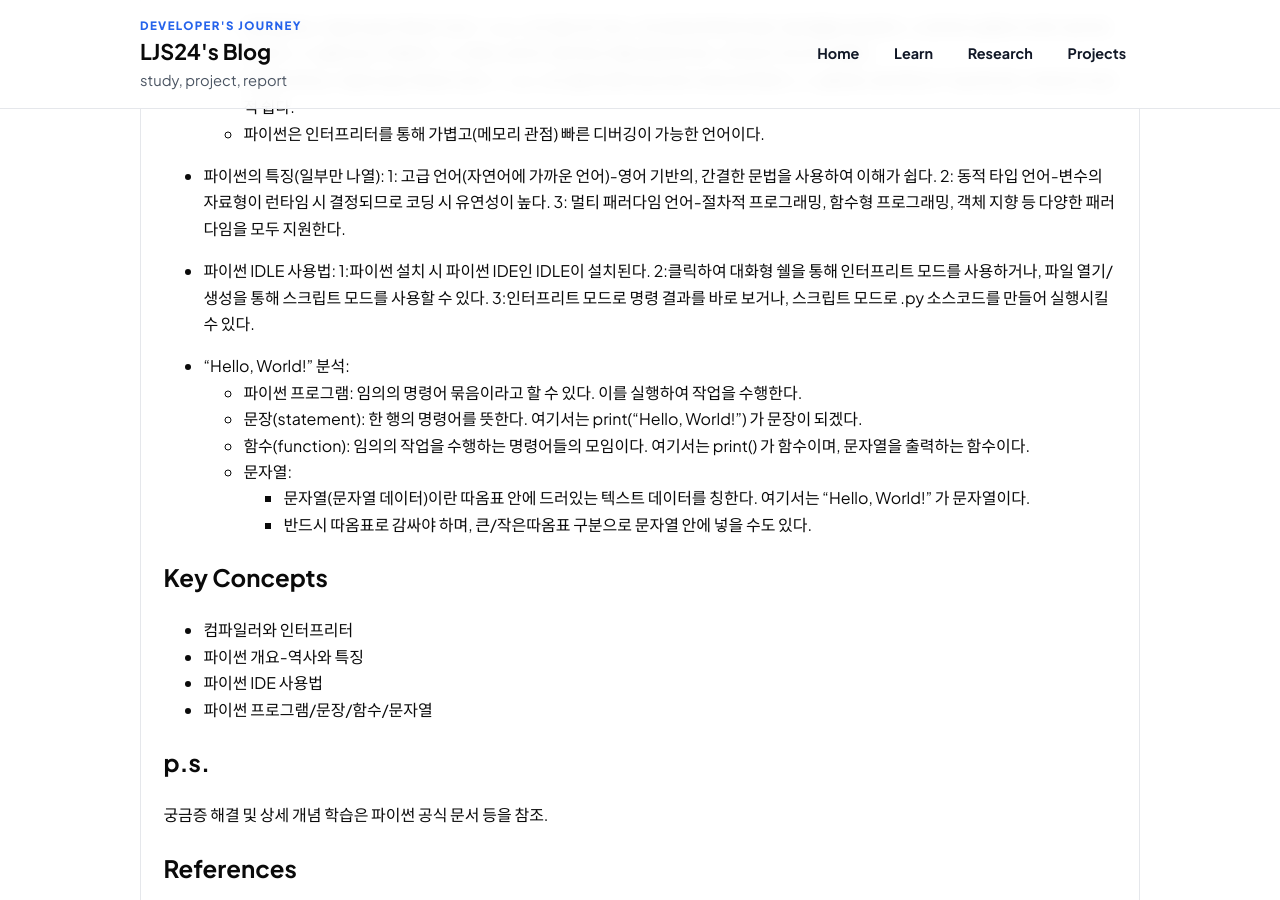
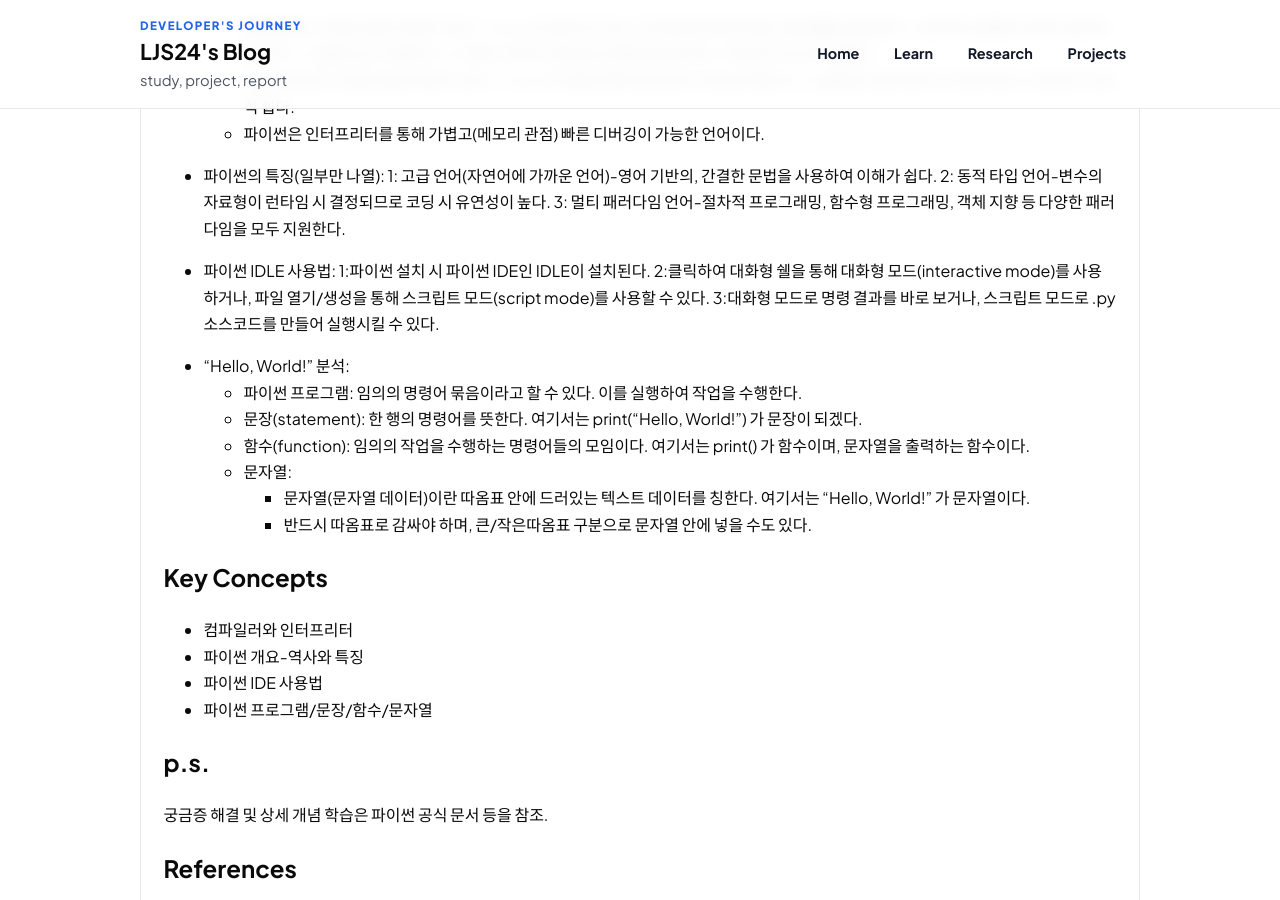
Before and after one commit to LJS24/LJS24.github.io, a Jekyll site: the page built from _posts/learn/2026-03-06-learning-note-프로그래밍입문.md, in a window 1280 px wide and 900 px high, scrolled down 447 px. Built offline with Jekyll 4.4.1, drawn with Linux system fonts in a browser that asks for light colours.

Commit message:
content update-learning note

```diff
--- a/_posts/learn/2026-03-06-learning-note-프로그래밍입문.md
+++ b/_posts/learn/2026-03-06-learning-note-프로그래밍입문.md
@@ -30,8 +30,8 @@ summary: "주간 학습내용 정리"
 
 - 파이썬 IDLE 사용법:
     1:파이썬 설치 시 파이썬 IDE인 IDLE이 설치된다.
-    2:클릭하여 대화형 쉘을 통해 인터프리트 모드를 사용하거나, 파일 열기/생성을 통해 스크립트 모드를 사용할 수 있다.
-    3:인터프리트 모드로 명령 결과를 바로 보거나, 스크립트 모드로 .py 소스코드를 만들어 실행시킬 수 있다.
+    2:클릭하여 대화형 쉘을 통해 대화형 모드(interactive mode)를 사용하거나, 파일 열기/생성을 통해 스크립트 모드(script mode)를 사용할 수 있다.
+    3:대화형 모드로 명령 결과를 바로 보거나, 스크립트 모드로 .py 소스코드를 만들어 실행시킬 수 있다.
 
 - "Hello, World!" 분석:
     - 파이썬 프로그램:
```
